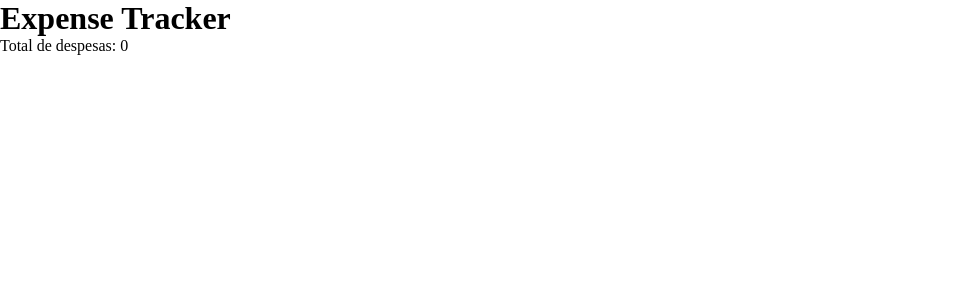
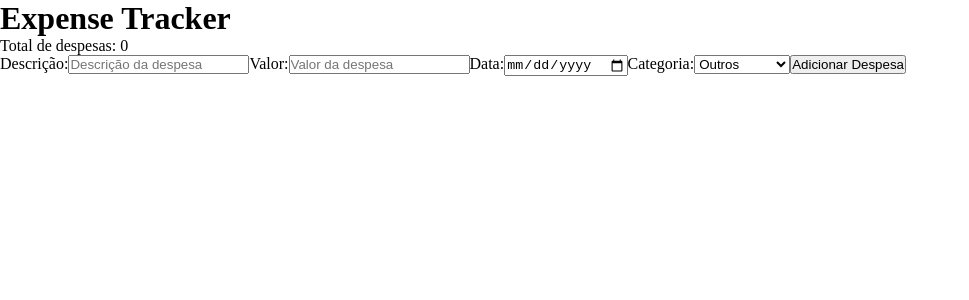
Before and after one commit to felipedev90/expense-tracker, a React (Vite) app: page / in a window 1280 px wide. Shown: the top 300 px of the page, without its empty margins (0-969 px from the left). Built offline with nearby package versions, Linux system fonts and the light colour scheme.

Commit message:
feat: create ExpenseForm with validation and controlled inputs

```diff
--- a/src/App.tsx
+++ b/src/App.tsx
@@ -1,6 +1,7 @@
 import { useState } from "react";
 import type { Expense, ExpenseFormData } from "./types/expense";
 import Header from "./components/Header";
+import ExpenseForm from "./components/ExpenseForm";
 
 function App() {
   const [expenses, setExpenses] = useState<Expense[]>([]);
@@ -23,6 +24,7 @@ function App() {
     <div>
       <Header />
       <p>Total de despesas: {expenses.length}</p>
+      <ExpenseForm addExpense={addExpenseHandler} />
     </div>
   );
 }
--- /dev/null
+++ b/src/components/ExpenseForm.tsx
@@ -0,0 +1,83 @@
+import { useState } from "react";
+import type { ExpenseFormData, Category } from "../types/expense";
+
+const categories: Category[] = [
+  "Alimentação",
+  "Saúde",
+  "Lazer",
+  "Bike",
+  "Outros",
+];
+
+interface ExpenseFormProps {
+  addExpense: (expenseData: ExpenseFormData) => void;
+}
+
+export default function ExpenseForm({ addExpense }: ExpenseFormProps) {
+  const [description, setDescription] = useState("");
+  const [amount, setAmount] = useState("");
+  const [date, setDate] = useState("");
+  const [category, setCategory] = useState<Category>("Outros");
+
+  function handleSubmit(e: React.FormEvent<HTMLFormElement>) {
+    e.preventDefault();
+
+    if (!description || !amount || !date || !category) {
+      alert("Por favor, preencha todos os campos.");
+      return;
+    }
+    if (Number(amount) <= 0) {
+      alert("O valor da despesa deve ser maior que zero.");
+      return;
+    }
+
+    addExpense({
+      description,
+      amount: Number(amount),
+      date,
+      category,
+    });
+
+    setDescription("");
+    setAmount("");
+    setDate("");
+    setCategory("Outros");
+  }
+
+  return (
+    <form onSubmit={handleSubmit}>
+      <label>Descrição:</label>
+      <input
+        placeholder="Descrição da despesa"
+        type="text"
+        value={description}
+        onChange={(e) => setDescription(e.target.value)}
+      />
+      <label>Valor:</label>
+      <input
+        placeholder="Valor da despesa"
+        type="number"
+        value={amount}
+        onChange={(e) => setAmount(e.target.value)}
+      />
+      <label>Data:</label>
+      <input
+        type="date"
+        value={date}
+        onChange={(e) => setDate(e.target.value)}
+      />
+      <label>Categoria:</label>
+      <select
+        value={category}
+        onChange={(e) => setCategory(e.target.value as Category)}
+      >
+        {categories.map((cat) => (
+          <option key={cat} value={cat}>
+            {cat}
+          </option>
+        ))}
+      </select>
+      <button type="submit">Adicionar Despesa</button>
+    </form>
+  );
+}
```
